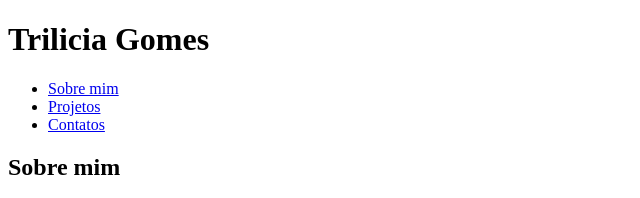
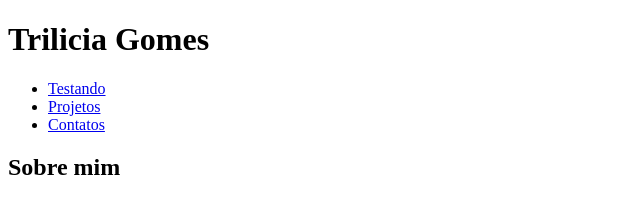
Before and after one commit to Trilicia/Primeira-page, a plain HTML site: page index.html in a window 1280 px wide. Shown: the top 198 px of the page, 0-640 px from the left. Drawn offline with Linux system fonts and the light colour scheme.

Commit message:
nova versão teste

```diff
--- a/index.html
+++ b/index.html
@@ -12,7 +12,7 @@
         <h1> Trilicia Gomes</h1>
         <nav><!---Seção de navegação do site-->
             <ul>
-                <li><a href="#sobre">Sobre mim</a></li>
+                <li><a href="#sobre">Testando</a></li>
                 <li><a href="#projetos">Projetos</a></li>
                 <li><a href="#contatos">Contatos</a></li>
 
```
